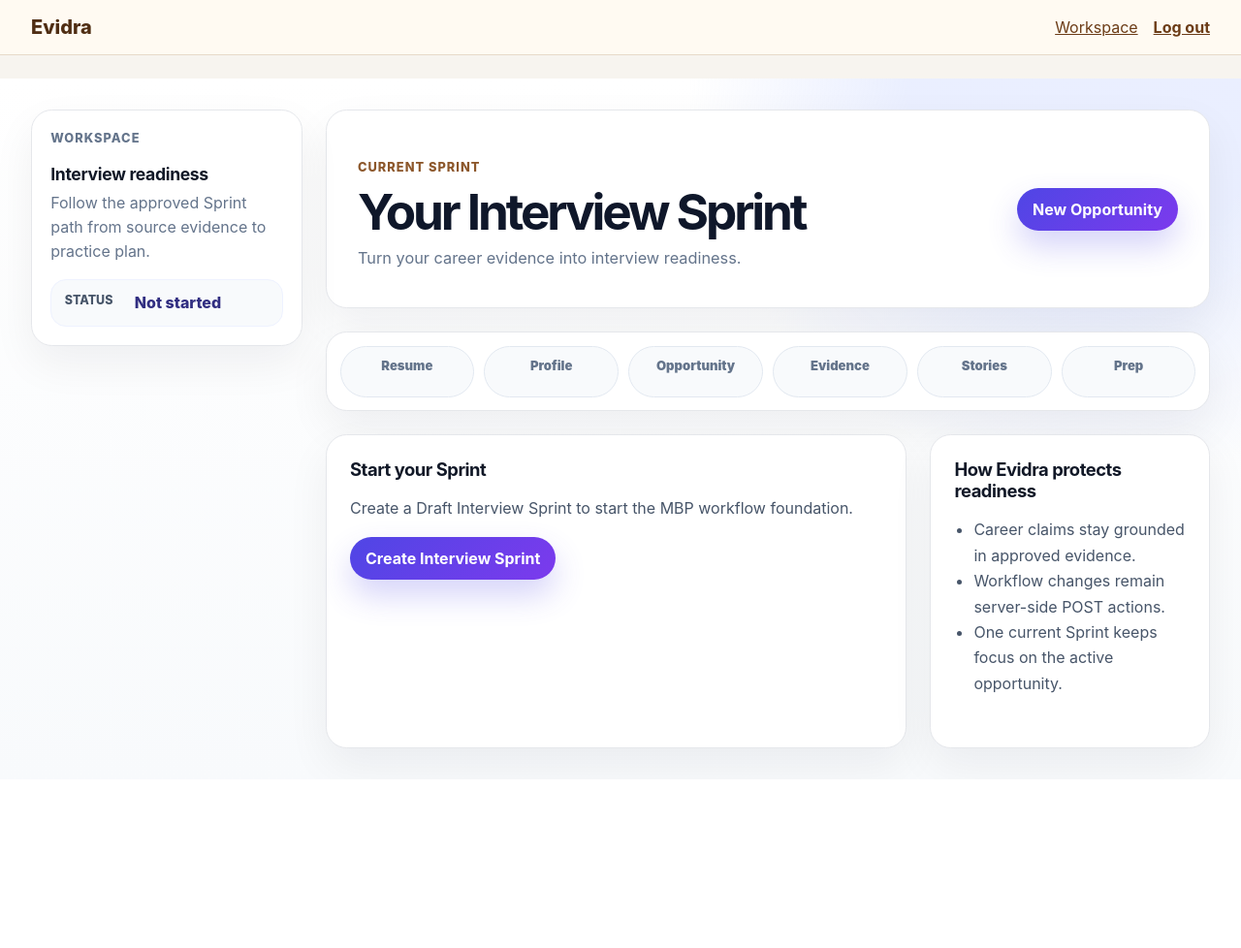
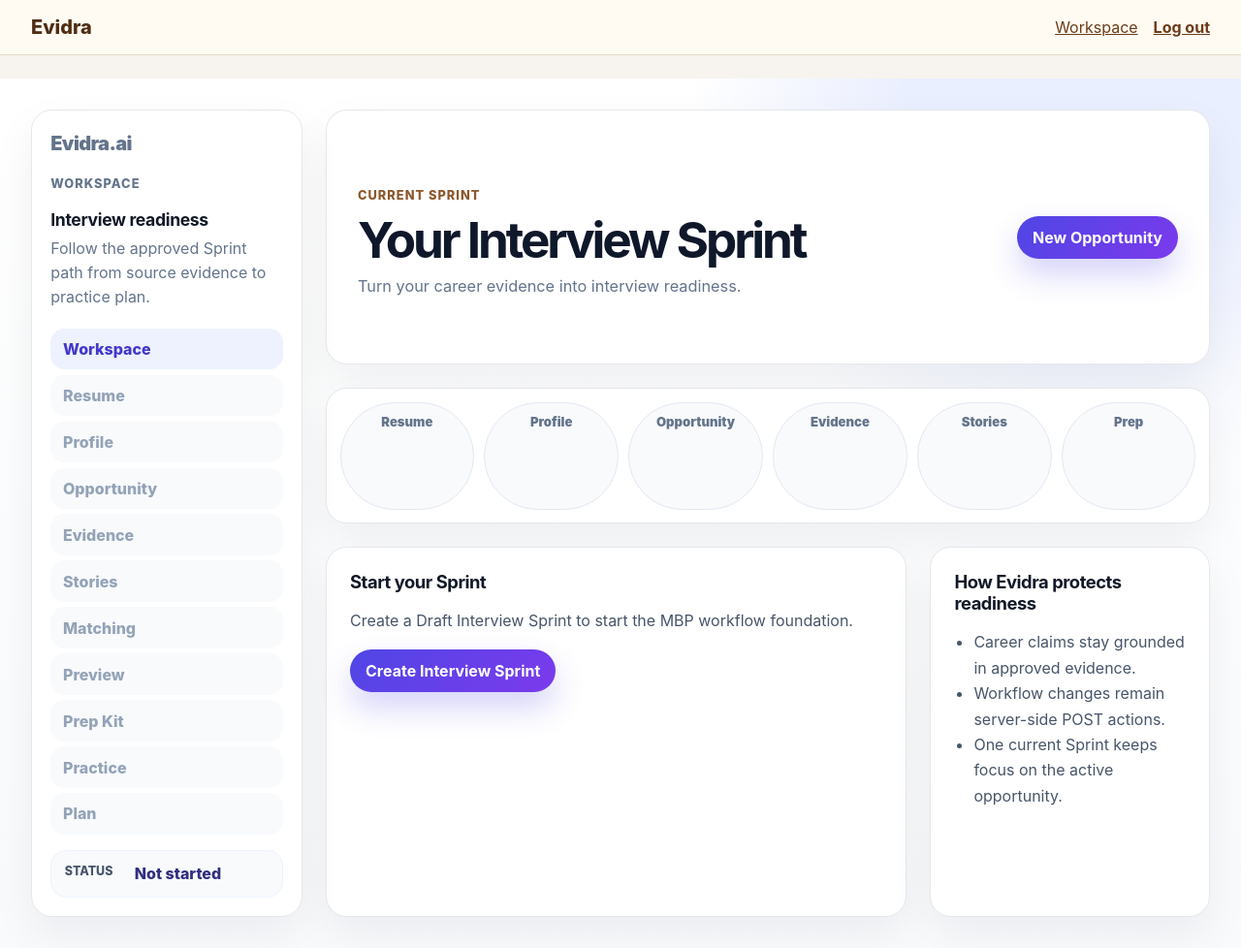
Before and after one commit to mahadevupadhyayula/Evidra, a Django app: page /workspace/ in a window 1280 px wide. Shown: the whole page at 97% size. Before the commit the page ends 796 px from the top, so only its background shows below. Run offline with Django 5.2, Linux system fonts and the light colour scheme; the visitor is signed in with stand-in values (Sample User, id 1); data that the repository does not hold is empty; parts of the project's set-up code (start-up, migrations or seed data) failed here and were passed over.

Commit message:
Add workspace sidebar navigation

```diff
--- a/static/css/app.css
+++ b/static/css/app.css
@@ -570,6 +570,14 @@ input {
   top: 1rem;
 }
 
+.workspace-brand {
+  color: #312e81;
+  font-size: 1.25rem;
+  font-weight: 900;
+  letter-spacing: -0.03em;
+  margin: 0 0 1rem;
+}
+
 .workspace-sidebar h2 {
   color: #111827;
   font-size: 1.1rem;
@@ -613,7 +621,8 @@ input {
 }
 
 .workspace-nav a,
-.workspace-nav button {
+.workspace-nav button,
+.workspace-nav span {
   align-items: center;
   background: transparent;
   border: 0;
@@ -634,6 +643,12 @@ input {
 .workspace-nav [aria-current="page"] {
   background: #eef2ff;
   color: #4338ca;
+}
+
+.workspace-nav .is-disabled {
+  background: #f8fafc;
+  color: #94a3b8;
+  cursor: not-allowed;
 }
 
 .workspace-main {
@@ -831,7 +846,8 @@ input {
   }
 
   .workspace-nav a,
-  .workspace-nav button {
+  .workspace-nav button,
+  .workspace-nav span {
     flex: 0 0 auto;
     white-space: nowrap;
   }
--- /dev/null
+++ b/templates/workspace/_sidebar.html
@@ -0,0 +1,76 @@
+<p class="workspace-brand" aria-label="Evidra.ai">Evidra.ai</p>
+<p class="eyebrow">Workspace</p>
+<h2>Interview readiness</h2>
+<p>Follow the approved Sprint path from source evidence to practice plan.</p>
+
+<nav class="workspace-nav" aria-label="Workspace navigation">
+  <a class="is-active" aria-current="page" href="{% url 'workspace:index' %}">Workspace</a>
+  {% if sprint %}
+    <a href="{% url 'documents:resume_upload' %}">Resume</a>
+  {% else %}
+    <span class="is-disabled" aria-disabled="true">Resume</span>
+  {% endif %}
+
+  {% if sprint.state == 'RESUME_READY' or sprint.state == 'PROFILE_CONFIRMED' or sprint.state == 'OPPORTUNITY_CONFIRMED' or sprint.state == 'EVIDENCE_REVIEW' or sprint.state == 'EVIDENCE_APPROVED' or sprint.state == 'STORIES_READY' or sprint.state == 'MATCHING_READY' or sprint.state == 'PREVIEW_READY' or sprint.state == 'PAYMENT_PENDING' or sprint.state == 'PAID' or sprint.state == 'PREPKIT_READY' or sprint.state == 'PRACTICE_ACTIVE' or sprint.state == 'PLAN_READY' or sprint.state == 'COMPLETED' %}
+    <a href="{% url 'profiles:profile_review' %}">Profile</a>
+  {% else %}
+    <span class="is-disabled" aria-disabled="true">Profile</span>
+  {% endif %}
+
+  {% if sprint.state == 'PROFILE_CONFIRMED' or sprint.state == 'OPPORTUNITY_CONFIRMED' or sprint.state == 'EVIDENCE_REVIEW' or sprint.state == 'EVIDENCE_APPROVED' or sprint.state == 'STORIES_READY' or sprint.state == 'MATCHING_READY' or sprint.state == 'PREVIEW_READY' or sprint.state == 'PAYMENT_PENDING' or sprint.state == 'PAID' or sprint.state == 'PREPKIT_READY' or sprint.state == 'PRACTICE_ACTIVE' or sprint.state == 'PLAN_READY' or sprint.state == 'COMPLETED' %}
+    <a href="{% url 'opportunities:opportunity_detail' %}">Opportunity</a>
+  {% else %}
+    <span class="is-disabled" aria-disabled="true">Opportunity</span>
+  {% endif %}
+
+  {% if sprint.state == 'OPPORTUNITY_CONFIRMED' or sprint.state == 'EVIDENCE_REVIEW' or sprint.state == 'EVIDENCE_APPROVED' or sprint.state == 'STORIES_READY' or sprint.state == 'MATCHING_READY' or sprint.state == 'PREVIEW_READY' or sprint.state == 'PAYMENT_PENDING' or sprint.state == 'PAID' or sprint.state == 'PREPKIT_READY' or sprint.state == 'PRACTICE_ACTIVE' or sprint.state == 'PLAN_READY' or sprint.state == 'COMPLETED' %}
+    <a href="{% url 'evidence:evidence_review' %}">Evidence</a>
+  {% else %}
+    <span class="is-disabled" aria-disabled="true">Evidence</span>
+  {% endif %}
+
+  {% if sprint.state == 'EVIDENCE_APPROVED' or sprint.state == 'STORIES_READY' or sprint.state == 'MATCHING_READY' or sprint.state == 'PREVIEW_READY' or sprint.state == 'PAYMENT_PENDING' or sprint.state == 'PAID' or sprint.state == 'PREPKIT_READY' or sprint.state == 'PRACTICE_ACTIVE' or sprint.state == 'PLAN_READY' or sprint.state == 'COMPLETED' %}
+    <a href="{% url 'stories:story_bank' %}">Stories</a>
+  {% else %}
+    <span class="is-disabled" aria-disabled="true">Stories</span>
+  {% endif %}
+
+  {% if sprint.state == 'STORIES_READY' or sprint.state == 'MATCHING_READY' or sprint.state == 'PREVIEW_READY' or sprint.state == 'PAYMENT_PENDING' or sprint.state == 'PAID' or sprint.state == 'PREPKIT_READY' or sprint.state == 'PRACTICE_ACTIVE' or sprint.state == 'PLAN_READY' or sprint.state == 'COMPLETED' %}
+    <a href="{% url 'matching:index' %}">Matching</a>
+  {% else %}
+    <span class="is-disabled" aria-disabled="true">Matching</span>
+  {% endif %}
+
+  {% if sprint.state == 'MATCHING_READY' or sprint.state == 'PREVIEW_READY' or sprint.state == 'PAYMENT_PENDING' or sprint.state == 'PAID' or sprint.state == 'PREPKIT_READY' or sprint.state == 'PRACTICE_ACTIVE' or sprint.state == 'PLAN_READY' or sprint.state == 'COMPLETED' %}
+    <a href="{% url 'previews:detail' %}">Preview</a>
+  {% else %}
+    <span class="is-disabled" aria-disabled="true">Preview</span>
+  {% endif %}
+
+  {% if sprint.state == 'PAID' or sprint.state == 'PREPKIT_READY' or sprint.state == 'PRACTICE_ACTIVE' or sprint.state == 'PLAN_READY' or sprint.state == 'COMPLETED' %}
+    <a href="{% url 'prepkits:detail' %}">Prep Kit</a>
+  {% else %}
+    <span class="is-disabled" aria-disabled="true">Prep Kit</span>
+  {% endif %}
+
+  {% if sprint.state == 'PREPKIT_READY' or sprint.state == 'PRACTICE_ACTIVE' or sprint.state == 'PLAN_READY' or sprint.state == 'COMPLETED' %}
+    <a href="{% url 'practice:index' %}">Practice</a>
+  {% else %}
+    <span class="is-disabled" aria-disabled="true">Practice</span>
+  {% endif %}
+
+  {% if sprint.state == 'PRACTICE_ACTIVE' or sprint.state == 'PLAN_READY' or sprint.state == 'COMPLETED' %}
+    <a href="{% url 'plans:detail' %}">Plan</a>
+  {% else %}
+    <span class="is-disabled" aria-disabled="true">Plan</span>
+  {% endif %}
+</nav>
+
+<dl class="summary-list">
+  <dt>Status</dt>
+  <dd>{% if sprint %}{{ sprint.state }}{% else %}Not started{% endif %}</dd>
+  {% if sprint %}
+    <dt>Sprint ID</dt>
+    <dd>{{ sprint.id }}</dd>
+  {% endif %}
+</dl>
--- a/templates/workspace/index.html
+++ b/templates/workspace/index.html
@@ -3,17 +3,7 @@
 {% block content %}
   <section class="workspace-shell" aria-labelledby="workspace-title">
     <aside class="workspace-sidebar" aria-label="Sprint overview">
-      <p class="eyebrow">Workspace</p>
-      <h2>Interview readiness</h2>
-      <p>Follow the approved Sprint path from source evidence to practice plan.</p>
-      <dl class="summary-list">
-        <dt>Status</dt>
-        <dd>{% if sprint %}{{ sprint.state }}{% else %}Not started{% endif %}</dd>
-        {% if sprint %}
-          <dt>Sprint ID</dt>
-          <dd>{{ sprint.id }}</dd>
-        {% endif %}
-      </dl>
+      {% include "workspace/_sidebar.html" %}
     </aside>
 
     <main class="workspace-main">
```
